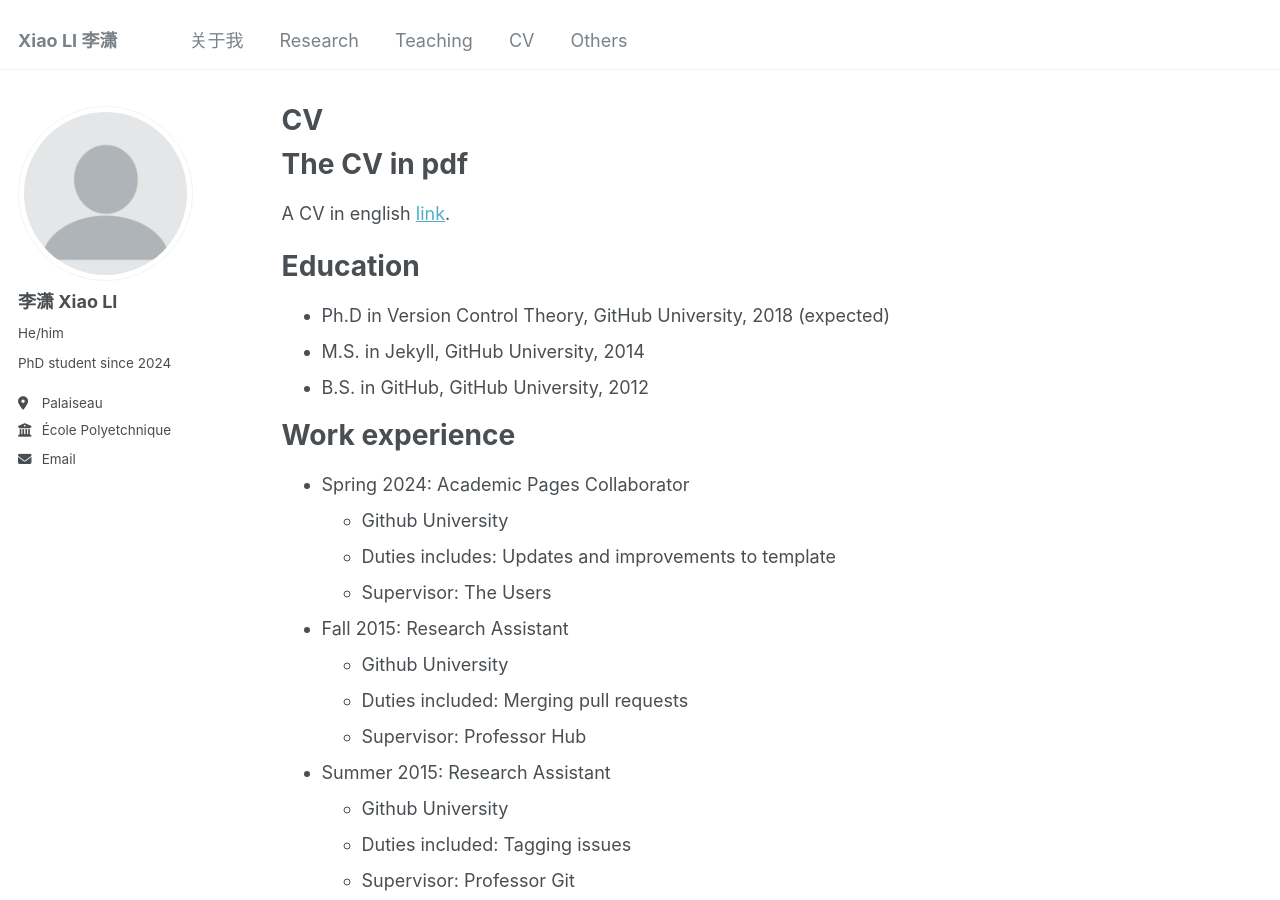
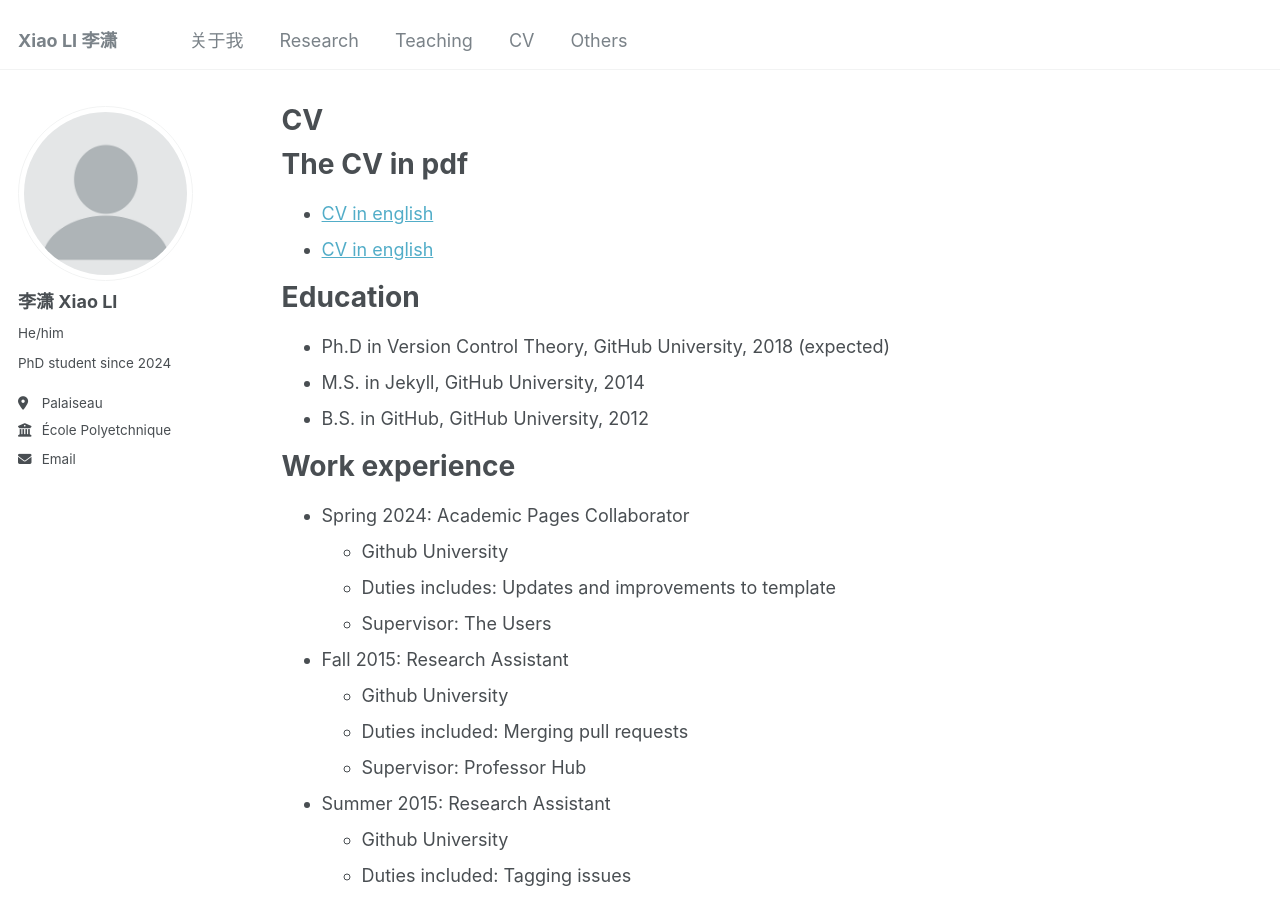
Before and after one commit to XiaoLi-CN/xiaoli.github.io, a Jekyll site: the page built from _pages/cv.md, in a window 1280 px wide and 900 px high. Built offline with Jekyll 4.4.1, drawn with Linux system fonts in a browser that asks for light colours.

Commit message:
Update cv.md

```diff
--- a/_pages/cv.md
+++ b/_pages/cv.md
@@ -11,9 +11,8 @@ redirect_from:
 
 The CV in pdf
 ======
-
-A CV in english [link](http://https://xiaoli-cn.github.io/files/CVenglish "CV_eng").
-
+* [CV in english](http://https://xiaoli-cn.github.io/files/CVenglish)
+* [CV in english](http://https://xiaoli-cn.github.io/files/CVenglish)
 
 Education
 ======
```
